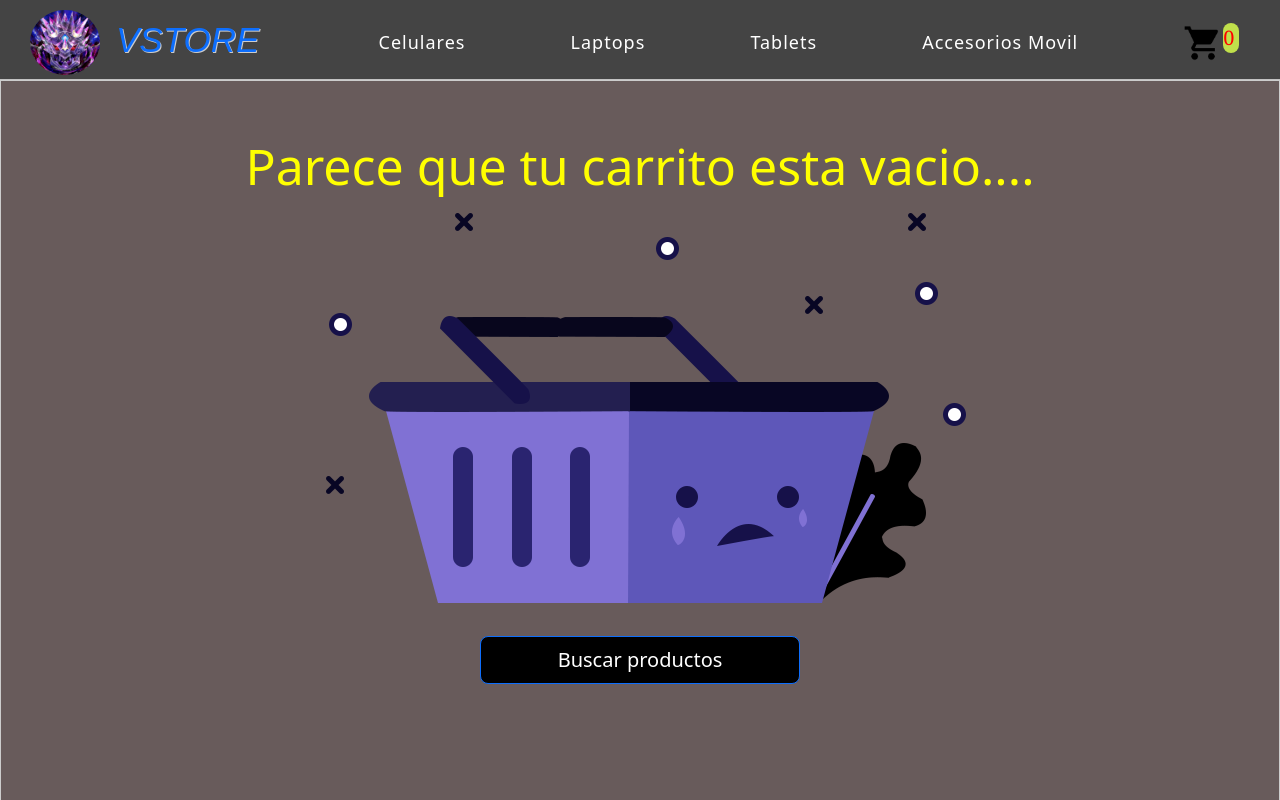
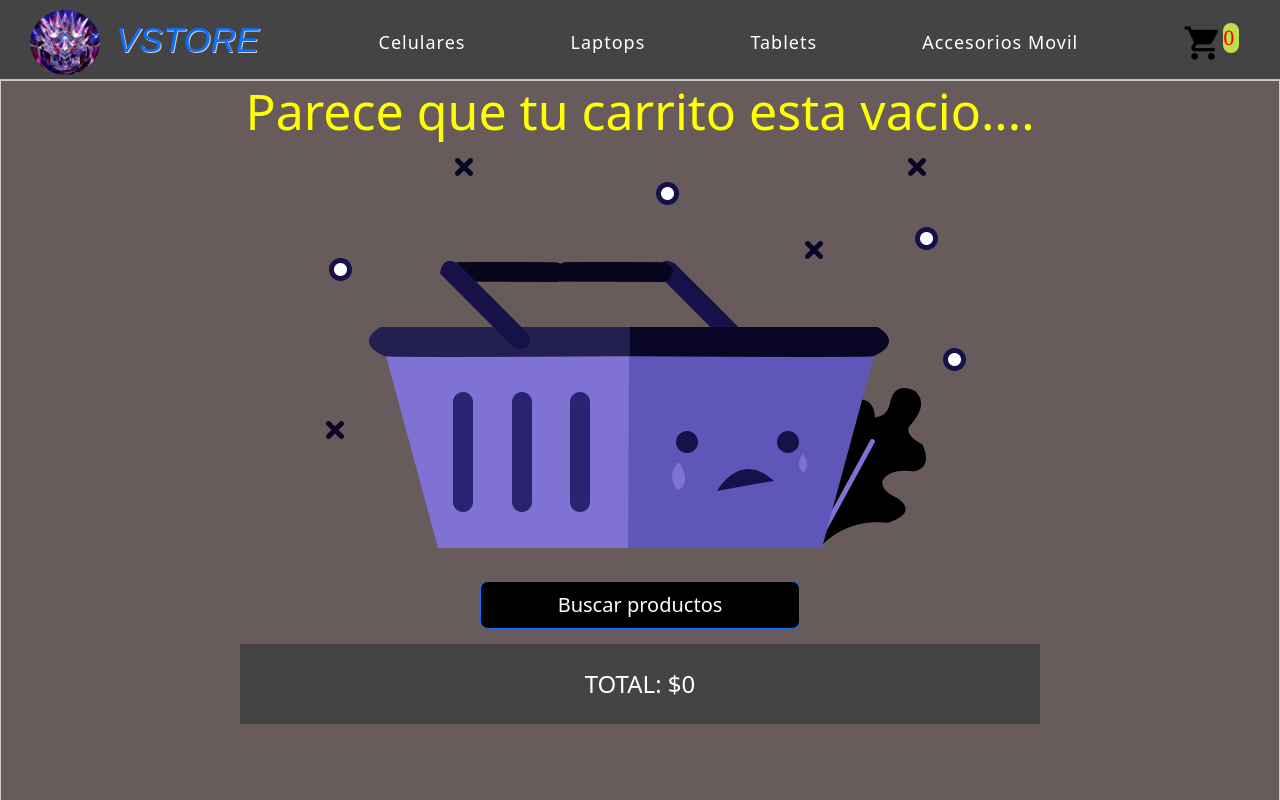
Before and after one commit to LuxDavid/React-flex-CODER, a React (Vite) app: page /cart in a window 1280 px wide. Shown: the top 800 px of the page. Built offline with nearby package versions, Linux system fonts and the light colour scheme.

Commit message:
vista de productos en carrito implementada

```diff
--- a/src/components/Cart.jsx
+++ b/src/components/Cart.jsx
@@ -1,24 +1,52 @@
-import React from 'react';
+import React, {useContext} from 'react';
 import Layout from '../components/Layout/Layout.jsx'
 import EmptyCart from '../components/EmptyCart.jsx';
+import Table from 'react-bootstrap/Table';
+import { CartContext } from '../context/cartContext.jsx';
 
 const Cart = () => {
+
+    const {cart:items, totalAmount}= useContext(CartContext);
+
     return (
         <Layout>
 
             <div id='container-cart'>
-            <EmptyCart/>
+
+                {items.length === 0 ? (<EmptyCart />)
+
+                : (
+                    <Table striped bordered hover>
+                    <thead>
+                        <tr>
+                            <th>Producto</th>
+                            <th>Precio</th>
+                            <th>Cantidad</th>
+                            <th id='table__delete'></th>
+                        </tr>
+                    </thead>
+                    <tbody>
+                    {items.map(({item, quantityAdded}) => {
+                        return(
+                            <tr key={item.id}>
+                            <td>{item.title}</td>
+                            <td>${item.price}</td>
+                            <td>{quantityAdded}</td>
+                            <td id='delete__icon'>X</td>
+                        </tr>
+                        );
+                    })}
+
+                    </tbody>
+                </Table>
+
+                )}
+
+            <div id='container-total'>
+                <p>TOTAL: ${totalAmount} </p>
             </div>
 
-            {/* {carrito.length === 0 ? (<EmptyCart />)
-
-                : (
-                    <div id='container-carrito'>
-                        {carrito.map((prod) => <ProductCart item={prod.item} quantity={prod.quantityAdded} />)}
-                    </div>
-                )}
-
-            <div id='container-total'></div> */}
+            </div>
 
         </Layout>
     )
--- a/src/components/CartWidget.jsx
+++ b/src/components/CartWidget.jsx
@@ -5,7 +5,9 @@ import { CartContext } from '../context/cartContext.jsx';
 const CartWidget = () => {
 
   const {cart} = useContext(CartContext);
-  const count = cart.length;
+  const totalProducts= cart.reduce((sum, prod) => sum + prod.quantityAdded, 0);
+  let count = totalProducts;
+
   return (
     <div id='cart-icon-container'>
       <img src={Cart} alt="Cart shop" title='Cart shop' className='cart-icon'/>
--- a/src/context/cartContext.jsx
+++ b/src/context/cartContext.jsx
@@ -7,12 +7,12 @@ export const CartContextProvider = ({ children }) => {
     const [cart, setCart] = useState([]);
     const [totalAmount, setTotalAmount] = useState(0);
 
-    // useEffect(() => {
-    //     const amount = cart
-    //         .map((product) => parseInt(product.item.price) * product.quantityAdded)
-    //         .reduce((partialSum, a) => partialSum + a, 0);
-    //     setTotalAmount(amount);
-    // }, [cart]);
+    useEffect(() => {
+        const amount = cart
+            .map((product) => parseInt(product.item.price) * product.quantityAdded)
+            .reduce((partialSum, a) => partialSum + a, 0);
+        setTotalAmount(amount);
+    }, [cart]);
 
     function removeProduct(productId) {
         cart((prevState) => prevState.filter((product) => product.item.id !== productId));
--- a/src/styles/App.css
+++ b/src/styles/App.css
@@ -52,7 +52,7 @@ body {
   font-size: 35px;
 }
 
-.header__logo{
+.header__logo {
   width: 70px;
   height: 65px;
   margin-right: 1rem;
@@ -141,7 +141,7 @@ body {
 
 #container-products,
 #container-detail,
-.form-container{
+.form-container {
   display: flex;
   flex-flow: row wrap;
   justify-content: space-between;
@@ -158,7 +158,6 @@ body {
   justify-content: center;
 }
 
-#container-cart,
 .checkout {
   display: flex;
   width: 100%;
@@ -289,9 +288,50 @@ body {
 
 }
 
+.table{
+  width: 60rem !important;
+}
+
+#table__delete{
+  width: 5rem;
+}
+
+#delete__icon{
+  color: red;
+  font-size: 18px;
+  text-align: center;
+}
+
+#delete__icon:hover{
+background-color: rgb(221, 77, 77);
+cursor: pointer;
+color: wheat;
+}
+
+#container-cart{
+  display: flex;
+  width: 100%;
+  height: 42rem;
+  flex-flow: column wrap;
+  align-items: center;
+}
+
+#container-total{
+  height: 80px;
+  width: 50rem;
+  background-color: #444;
+}
+
+#container-total p {
+  line-height: 5rem;
+  color: white;
+  font-size: 24px;
+  text-align: center;
+}
+
 /*------------------ CHECKOUT------------------------------*/
 
-.checkout__input{
+.checkout__input {
   width: 35rem;
   height: 3rem;
   border-radius: 1.5rem;
@@ -299,12 +339,12 @@ body {
   margin-bottom: 2rem;
 }
 
-.label__checkout{
+.label__checkout {
   color: white;
   font-size: 20px;
 }
 
-.checkout__button{
+.checkout__button {
   width: 20rem;
   height: 3rem;
   margin-bottom: 2rem;
@@ -314,7 +354,7 @@ body {
   color: white;
 }
 
-.checkout__button:hover{
+.checkout__button:hover {
   background-color: rgba(225, 225, 226, 0.8);
   border: 1px solid white;
   color: black;
```
